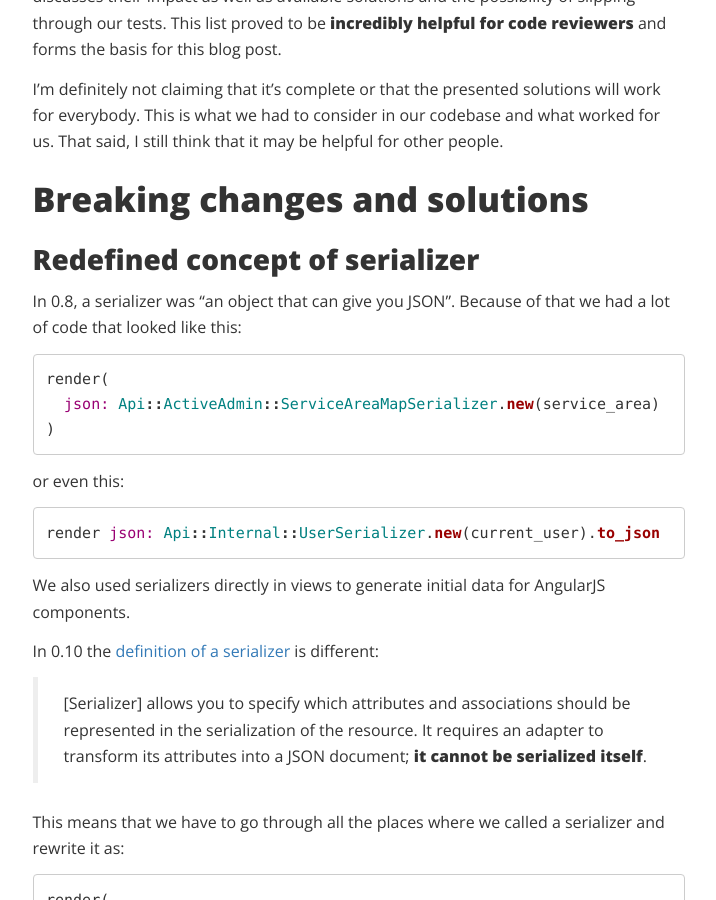
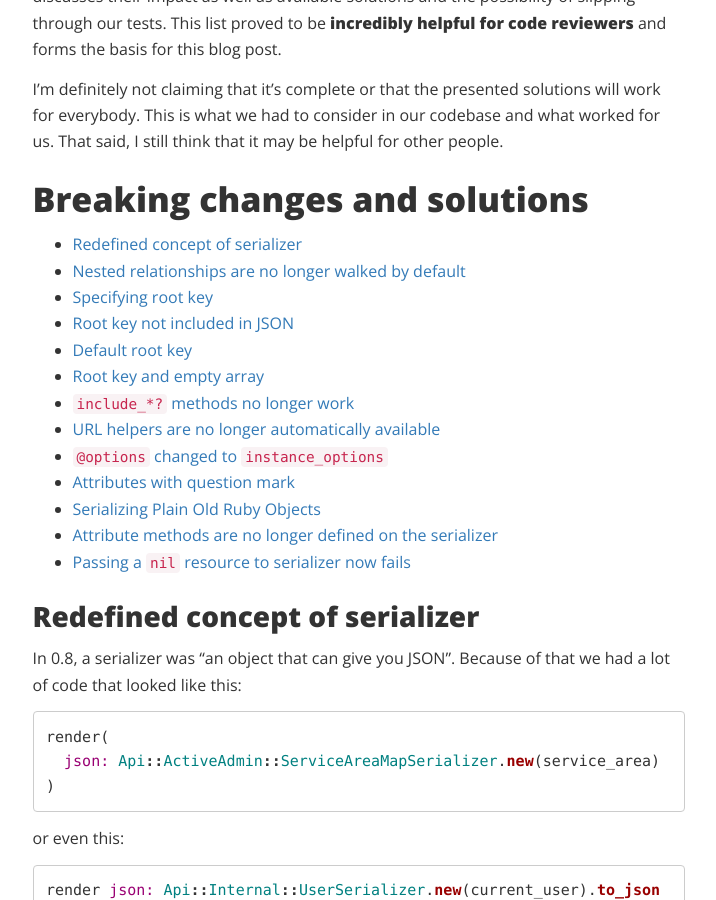
Before and after one commit to liefery-it-legacy/blog, a Jekyll site: the page built from _posts/2017-10-19-upgrading-active-model-serializers-from-0-8-to-0-10.md, in a window 1280 px wide and 900 px high, scrolled down 1805 px. Shown: the whole window, without its empty margins (150-866 px from the left). Built offline with Jekyll 4.4.1, drawn with Linux system fonts in a browser that asks for light colours; nearby versions of some CDN libraries; comment, search, counter and statistics services are not loaded.

Commit message:
Add menu

```diff
--- a/_posts/2017-10-19-upgrading-active-model-serializers-from-0-8-to-0-10.md
+++ b/_posts/2017-10-19-upgrading-active-model-serializers-from-0-8-to-0-10.md
@@ -69,6 +69,20 @@ what worked for us. That said, I still think that it may be helpful for other
 people.
 
 ## Breaking changes and solutions
+
+- [Redefined concept of serializer](#redefined-concept-of-serializer)
+- [Nested relationships are no longer walked by default](#nested-relationships-are-no-longer-walked-by-default)
+- [Specifying root key](#specifying-root-key)
+- [Root key not included in JSON](#root-key-not-included-in-json)
+- [Default root key](#default-root-key)
+- [Root key and empty array](#empty-array)
+- [`include_*?` methods no longer work](#include_-methods-no-longer-work)
+- [URL helpers are no longer automatically available](#url-helpers-are-no-longer-automatically-available)
+- [`@options` changed to `instance_options`](#options-changed-to-instance_options)
+- [Attributes with question mark](#attributes-with-question-mark)
+- [Serializing Plain Old Ruby Objects](#serializing-plain-old-ruby-objects)
+- [Attribute methods are no longer defined on the serializer](#attribute-methods-are-no-longer-defined-on-the-serializer)
+- [Passing a `nil` resource to serializer now fails](#passing-a-nil-resource-to-serializer-now-fails)
 
 ### Redefined concept of serializer
 
```
